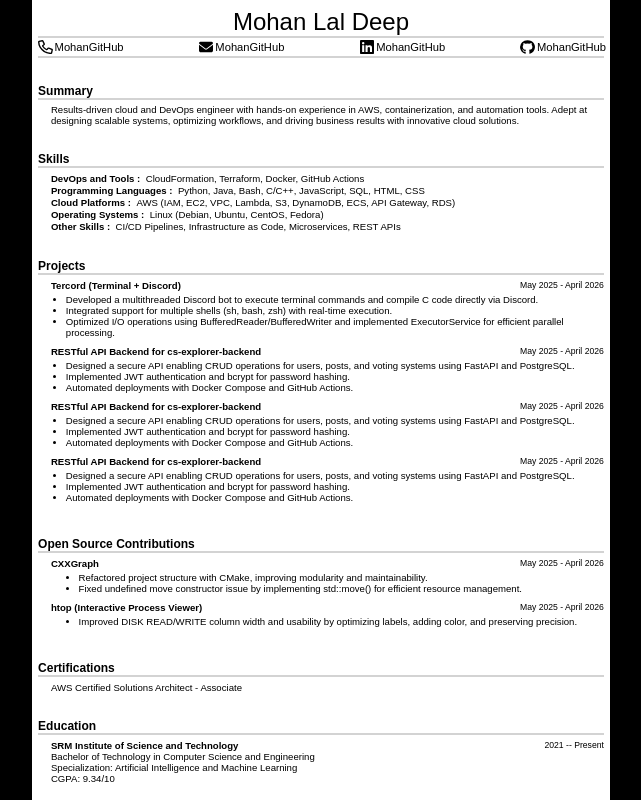
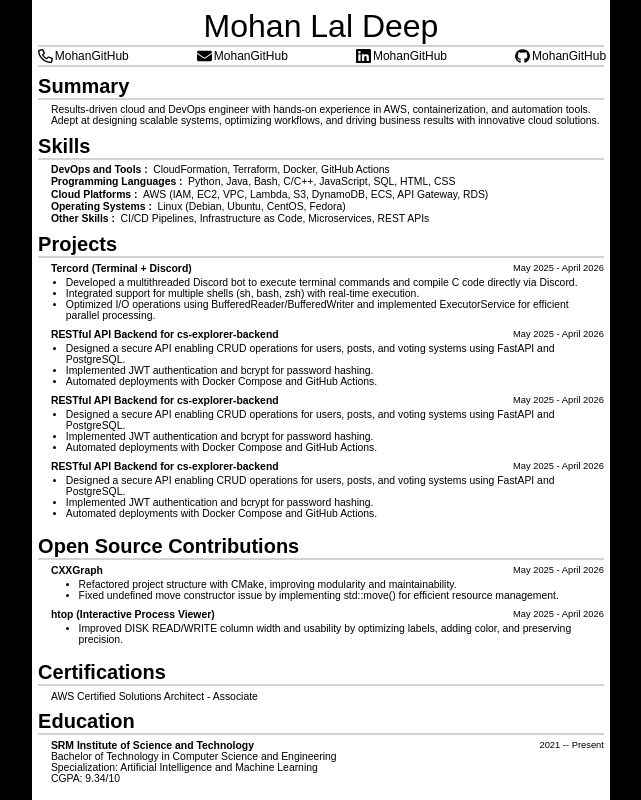
Before and after one commit to AryanGitHub/test-resume, a plain HTML site: page index.html in a window 1280 px wide. Shown: the whole page, without its empty margins (319-960 px from the left). Drawn offline with Linux system fonts and the light colour scheme.

Commit message:
added the changes to fix ipad issues

```diff
--- a/index.html
+++ b/index.html
@@ -14,6 +14,7 @@
             background-color: black;
             font-family: Arial, Helvetica, sans-serif;
             margin: 0;
+            padding: 0;
         }
 
         p {
@@ -89,17 +90,6 @@
 
             }
         }
-
-        /* @media (min-width: 750px) and (min-height:800px) {
-        // for large devices like tabs, not working good enough
-            .info_container_data_div {
-            background-color: blue;
-            font-size: 80%;
-            }
-            .info_container_heading_text {
-            font-size: 150%;
-        }
-        } */
 
         .heading_div {
             display: flex;
@@ -258,6 +248,27 @@
         </div>
 
         */
+
+
+        @media (min-width: 750px) and (min-height:800px) {
+        /* for large devices like tabs, not working good enough*/
+            .info_container_data_div {
+
+                font-size: 1.3vh;
+            }
+            .info_container_heading_text {
+                font-size: 2.5vh;
+
+            }
+            .title_name{
+                font-size: 4.0vh;
+
+            }
+            .contact_detail_id {
+                font-size: 1.5vh;
+
+            }
+        }
     </style>
 </head>
 
```
